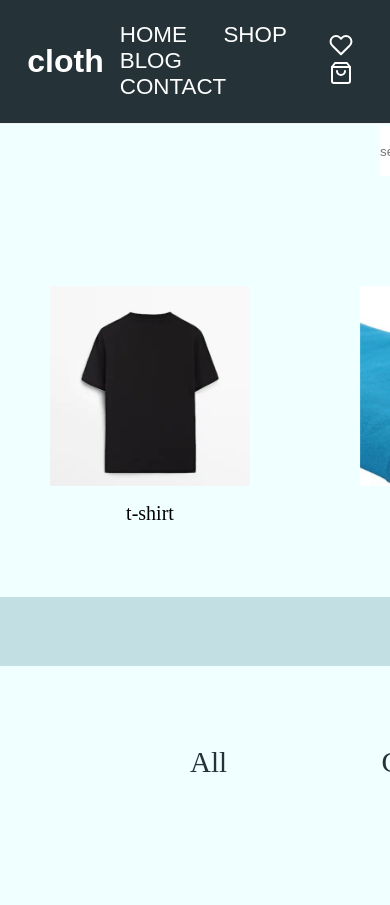
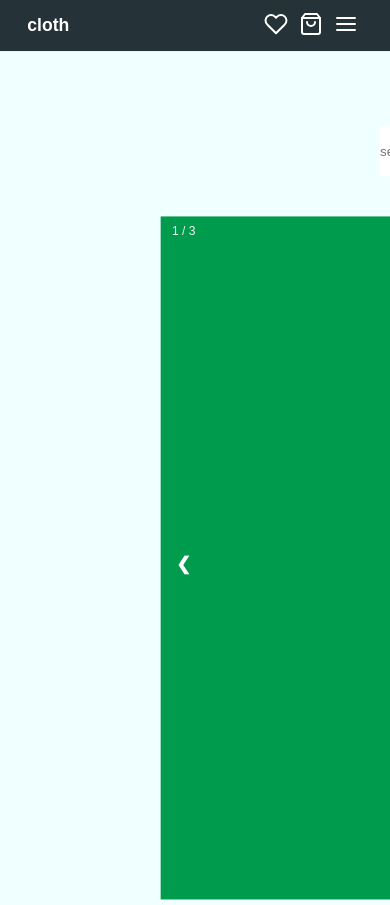
Before and after one commit to dimasfs07/cloth-online-shop, a website: page index.html in a window 390 px wide. Shown: the top 905 px of the page. Drawn offline with nearby package versions, Linux system fonts and the light colour scheme; a web font is replaced by a local one.

Commit message:
add hamburger menu in nav, add carousel
*add hamburger menu in nav (in progress making media queries)
*add carousel after search bar

```diff
--- a/assets/style/style.css
+++ b/assets/style/style.css
@@ -66,9 +66,31 @@ body {
 .navbar .navbar-nav a:hover {
   color: #c2dfe3;
 }
+
+.navbar .navbar-nav a::after {
+  content: "";
+  display: block;
+  padding-bottom: 0.5rem;
+  border-bottom: 0.1rem solid var(--primary);
+  transform: scaleX(0);
+  transition: 0.2s linear;
+}
+
+.navbar .navbar-nav a:hover a::after {
+  transform: scaleX(0.5);
+}
+
 .navbar .navbar-extra a {
   color: #ffffff;
   margin: 0 0.5rem;
+}
+
+.navbar .navbar-extra a:hover {
+  color: var(--primary);
+}
+
+#hamburger-menu {
+  display: none;
 }
 
 .search-bar > .search-container > form {
@@ -86,6 +108,103 @@ body {
 .search-bar > .search-container > form > button {
   height: 50px;
   width: 90px;
+}
+
+/* Slideshow container */
+.carousel-container {
+  max-width: 1000px;
+  position: relative;
+  margin: auto;
+}
+
+/* Next & previous buttons */
+.prev,
+.next {
+  cursor: pointer;
+  position: absolute;
+  top: 50%;
+  width: auto;
+  padding: 16px;
+  margin-top: -22px;
+  color: white;
+  font-weight: bold;
+  font-size: 18px;
+  transition: 0.6s ease;
+  border-radius: 0 3px 3px 0;
+  user-select: none;
+}
+
+/* Position the "next button" to the right */
+.next {
+  right: 0;
+  border-radius: 3px 0 0 3px;
+}
+
+/* On hover, add a black background color with a little bit see-through */
+.prev:hover,
+.next:hover {
+  background-color: rgba(0, 0, 0, 0.8);
+}
+
+/* Caption text */
+.text {
+  color: #f2f2f2;
+  font-size: 15px;
+  padding: 8px 12px;
+  position: absolute;
+  bottom: 8px;
+  width: 100%;
+  text-align: center;
+}
+
+/* Number text (1/3 etc) */
+.numbertext {
+  color: #f2f2f2;
+  font-size: 12px;
+  padding: 8px 12px;
+  position: absolute;
+  top: 0;
+}
+
+/* The dots/bullets/indicators */
+.dot {
+  cursor: pointer;
+  height: 15px;
+  width: 15px;
+  margin: 0 2px;
+  background-color: #bbb;
+  border-radius: 50%;
+  display: inline-block;
+  transition: background-color 0.6s ease;
+}
+
+.active,
+.dot:hover {
+  background-color: #717171;
+}
+
+/* Fading animation */
+.fade {
+  animation-name: fade;
+  animation-duration: 1.5s;
+}
+
+@keyframes fade {
+  from {
+    opacity: 0.4;
+  }
+  to {
+    opacity: 1;
+  }
+}
+
+/* On smaller screens, decrease text size */
+@media only screen and (max-width: 300px) {
+  .prev,
+  .next,
+  .text {
+    font-size: 11px;
+  }
 }
 
 .flex-container {
@@ -129,21 +248,6 @@ body {
   padding-left: 150px;
   justify-content: space-between;
 }
-
-/* .our-product {
-  display: flex;
-  flex-wrap: nowrap;
-  padding: 60px 40px;
-  margin-top: 20px;
-} */
-
-/* .our-product > .flex-container-product > div {
-  color: black;
-  padding: 10px;
-  font-size: 30px;
-  text-align: center;
-  justify-content: space-between;
-} */
 
 .information-section > .flex-container > .contact > ul > li {
   list-style: none;
@@ -197,3 +301,40 @@ footer {
   text-align: center;
   justify-content: space-between;
 }
+
+/* Media Queries */
+
+/* Laptop */
+@media (max-width: 1366px) {
+  html {
+    font-size: 75%;
+  }
+}
+/* Tablet */
+@media (max-width: 768px) {
+  html {
+    font-size: 62.5%;
+  }
+  #hamburger-menu {
+    display: inline-block;
+  }
+
+  .navbar .navbar-nav {
+    position: absolute;
+    top: 100%;
+    right: -100%;
+    background-color: #ffffff;
+    width: 30rem;
+    height: 100vh;
+  }
+
+  .navbar .navbar-nav .active {
+    right: 0;
+  }
+}
+/* Mobile Phone */
+@media (max-width: 480px) {
+  html {
+    font-size: 55%;
+  }
+}
--- a/index.html
+++ b/index.html
@@ -32,6 +32,7 @@
       <div class="navbar-extra">
         <a href="#" id="heart"><i data-feather="heart"></i></a>
         <a href="#" id="shopping-bag"><i data-feather="shopping-bag"></i></a>
+        <a href="#" id="hamburger-menu"><i data-feather="menu"></i></a>
       </div>
     </nav>
 
@@ -51,6 +52,39 @@
       </section>
 
       <!-- end of search box -->
+
+      <!-- Carousel -->
+      <div class="carousel-container">
+        <div class="mySlides fade">
+          <div class="numbertext">1 / 3</div>
+          <img src="assets/img/carousel/carousel-1.png" style="width:100%">
+          <div class="text">Caption Text</div>
+        </div>
+
+        <div class="mySlides fade">
+          <div class="numbertext">2 / 3</div>
+          <img src="assets/img/carousel/carousel-2.png" style="width:100%">
+          <div class="text">Caption Two</div>
+        </div>
+
+        <div class="mySlides fade">
+          <div class="numbertext">3 / 3</div>
+          <img src="assets/img/carousel/carousel-3.png" style="width:100%">
+          <div class="text">Caption Three</div>
+        </div>
+
+        <a class="prev" onclick="plusSlides(-1)">❮</a>
+        <a class="next" onclick="plusSlides(1)">❯</a>
+
+      </div>
+      <br>
+
+      <div style="text-align:center">
+        <span class="dot" onclick="currentSlide(1)"></span>
+        <span class="dot" onclick="currentSlide(2)"></span>
+        <span class="dot" onclick="currentSlide(3)"></span>
+      </div>
+      <!-- end of Carousel -->
 
       <!-- Variant Product -->
 
@@ -262,5 +296,8 @@
     <script>
       feather.replace();
     </script>
+
+    <!-- Script -->
+    <script src="js/script.js"></script>
   </body>
 </html>
--- /dev/null
+++ b/js/script.js
@@ -0,0 +1,30 @@
+let slideIndex = 1;
+showSlides(slideIndex);
+
+function plusSlides(n) {
+  showSlides((slideIndex += n));
+}
+
+function currentSlide(n) {
+  showSlides((slideIndex = n));
+}
+
+function showSlides(n) {
+  let i;
+  let slides = document.getElementsByClassName("mySlides");
+  let dots = document.getElementsByClassName("dot");
+  if (n > slides.length) {
+    slideIndex = 1;
+  }
+  if (n < 1) {
+    slideIndex = slides.length;
+  }
+  for (i = 0; i < slides.length; i++) {
+    slides[i].style.display = "none";
+  }
+  for (i = 0; i < dots.length; i++) {
+    dots[i].className = dots[i].className.replace(" active", "");
+  }
+  slides[slideIndex - 1].style.display = "block";
+  dots[slideIndex - 1].className += " active";
+}
```
Also changed, not shown: assets/img/carousel/carousel-1.png (added), assets/img/carousel/carousel-2.png (added), assets/img/carousel/carousel-3.png (added).
